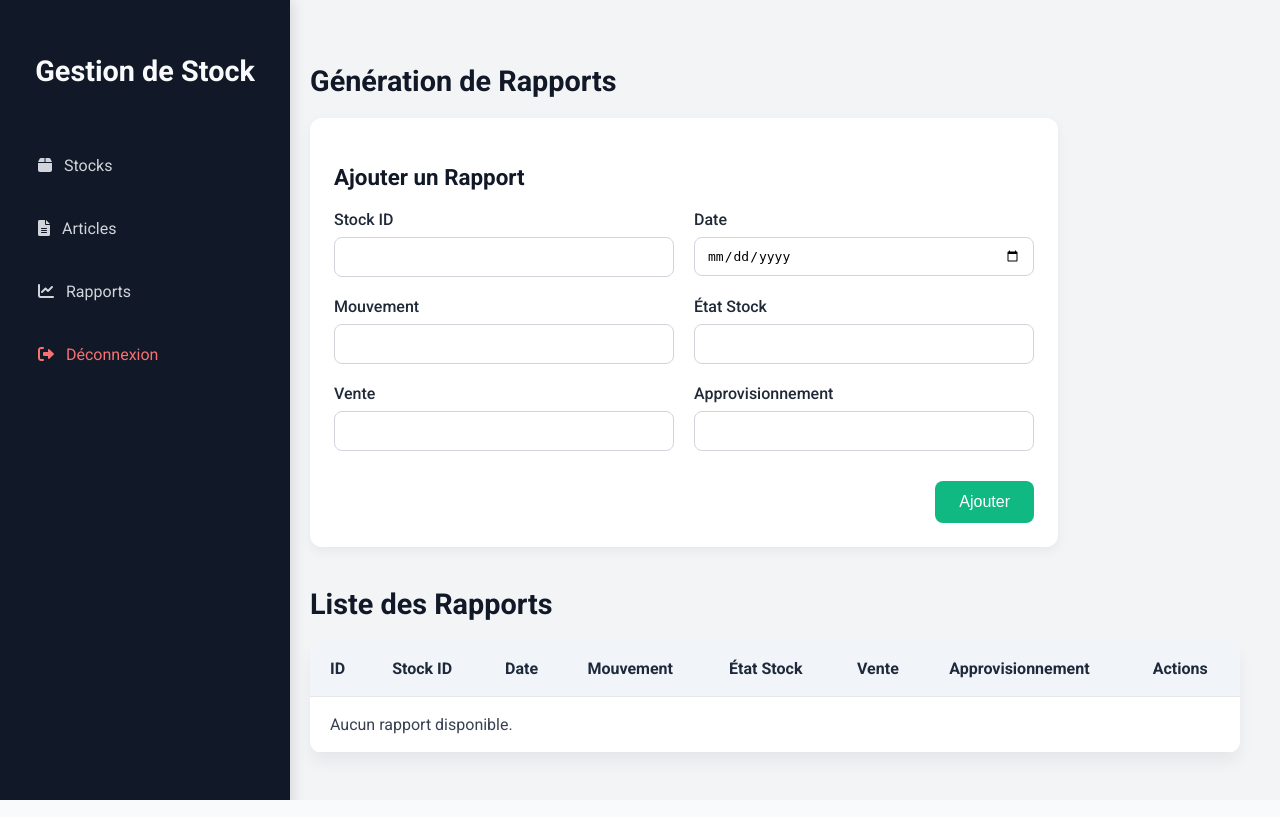
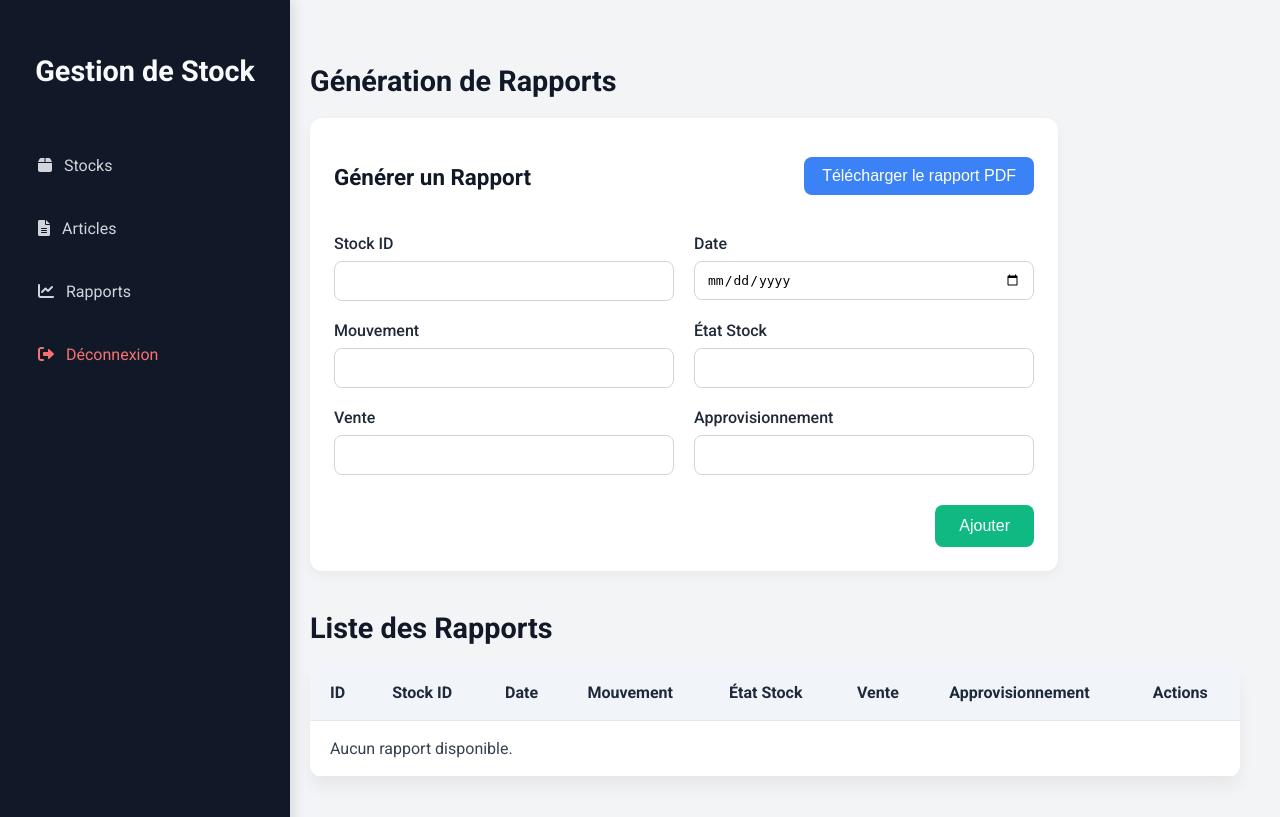
Before and after one commit to cypheredvortex/stockmanagement, a Django app: template templates/rapports.html in a window 1280 px wide. Run offline with Django 3.2, Linux system fonts and the light colour scheme; the template is opened without the code that fills it, so the values that code supplies are empty.

Commit message:
Update rapports.html

```diff
--- a/templates/rapports.html
+++ b/templates/rapports.html
@@ -105,12 +105,6 @@ body {
             max-width: 700px;
         }
 
-.rapport-form h3 {
-    font-size: 1.4em;
-    margin-bottom: 20px;
-    color: #111827;
-}
-
         .form-grid {
             display: grid;
             grid-template-columns: repeat(auto-fit, minmax(280px, 1fr));
@@ -154,6 +148,40 @@ body {
         .form-actions button:hover {
             background: #059669;
         }
+
+        /* Rapport Header */
+        .rapport-header {
+            display: flex;
+            justify-content: space-between;
+            align-items: center;
+            margin-bottom: 24px;
+        }
+
+        .rapport-header h3 {
+            font-size: 1.4em;
+            color: #111827;
+        }
+
+        .rapport-actions {
+            display: flex;
+            gap: 16px;
+        }
+
+        .rapport-actions button {
+            background: #3b82f6;
+            color: white;
+            border: none;
+            padding: 10px 18px;
+            border-radius: 8px;
+            font-size: 1em;
+            cursor: pointer;
+            transition: background 0.3s ease;
+        }
+
+        .rapport-actions button:hover {
+            background: #2563eb;
+        }
+
         /* Table Styling */
         .rapport-container table,
         .stocks-list table {
@@ -237,8 +265,18 @@ body {
             .rapport-container table {
                 font-size: 0.9em;
             }
+
+            .rapport-header {
+                flex-direction: column;
+                align-items: flex-start;
+                gap: 12px;
             }
 
+            .rapport-actions {
+                width: 100%;
+                justify-content: flex-start;
+            }
+        }
     </style>
 </head>
 <body>
@@ -260,8 +298,16 @@ body {
 
             <!-- Create Rapport Form -->
             <div class="rapport-form">
-                <h3>Ajouter un Rapport</h3>
-                <form method="POST" action="{% url 'create_rapport' %}">
+                <div class="rapport-header">
+                    <h3>Générer un Rapport</h3>
+                    <div class="rapport-actions">
+                        <a href="{% url 'rapport_pdf' %}" target="_blank">
+                            <button type="button">Télécharger le rapport PDF</button>
+                        </a>
+                    </div>
+                </div>
+
+                <form id="form-ajout" method="POST" action="{% url 'create_rapport' %}">
                     {% csrf_token %}
                     <div class="form-grid">
                         <div class="form-group">
@@ -344,5 +390,4 @@ body {
         </main>
     </div>
 </body>
-
 </html>
```
Lines whose indentation alone changed are shown as unchanged.
